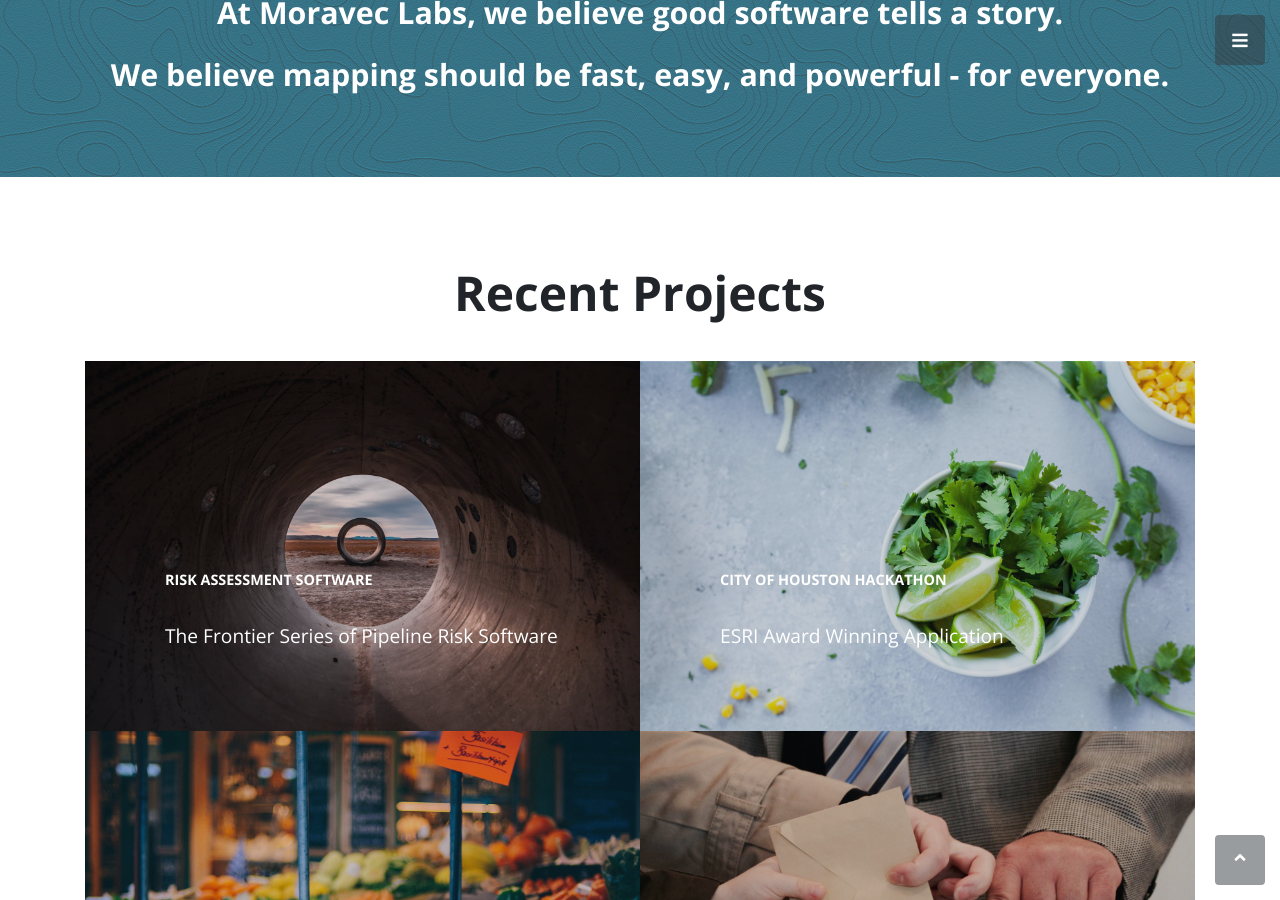
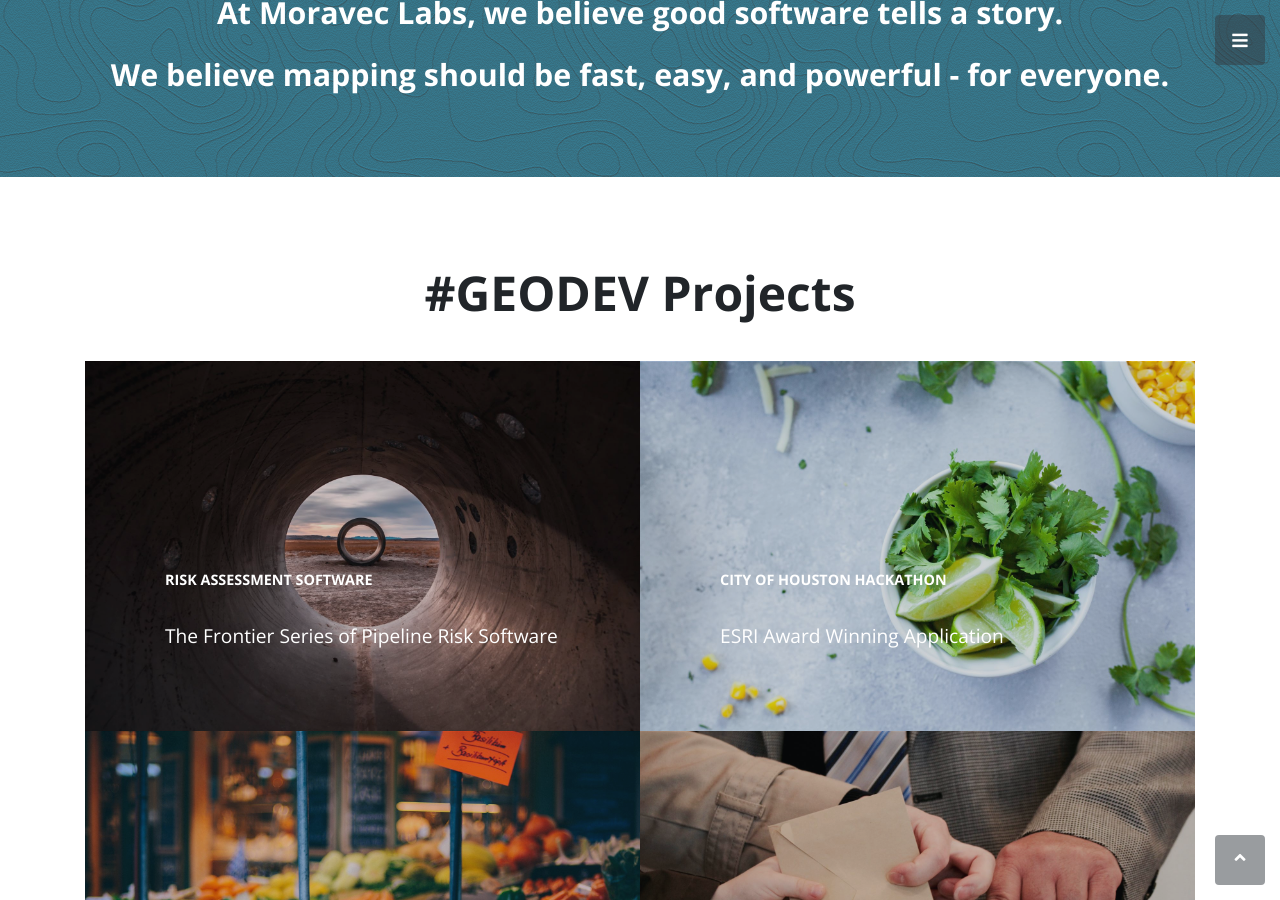
Before and after one commit to Dawnabelle/moravec-site-jekyll, a Jekyll site: the page built from index.html, in a window 1280 px wide and 900 px high, scrolled down 2408 px. Built offline with Jekyll 4.4.1, drawn with Linux system fonts in a browser that asks for light colours; nearby versions of some CDN libraries; some web fonts are replaced.

```diff
--- a/_sass/_layout.scss
+++ b/_sass/_layout.scss
@@ -9,6 +9,7 @@
   transition: all 0.4s ease 0s;
   -webkit-transform: translateX(250px);
   transform: translateX(250px);
+  //background: rgba(#1D809F, .9);
   background: #1D809F;
   border-left: 1px solid rgba(255, 255, 255, 0.1);
 }
--- a/index.html
+++ b/index.html
@@ -119,7 +119,7 @@
 <!-- Portfolio -->
 <section class="portfolio content-section" id="portfolio">
   <div class="container">
-    <h2 class="projects">Recent Projects</h2>
+    <h2 class="projects">#GEODEV Projects</h2>
 
     <div class="row no-gutters">
       <div class="col-lg-6">
```
